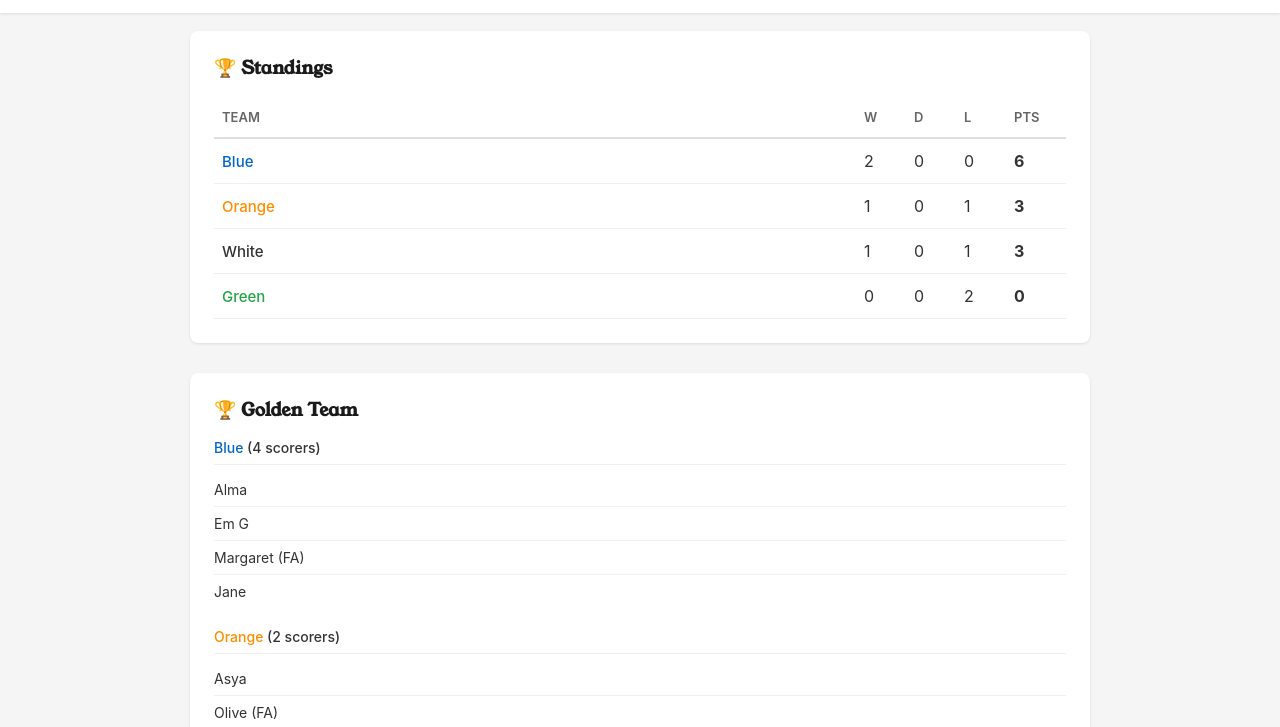
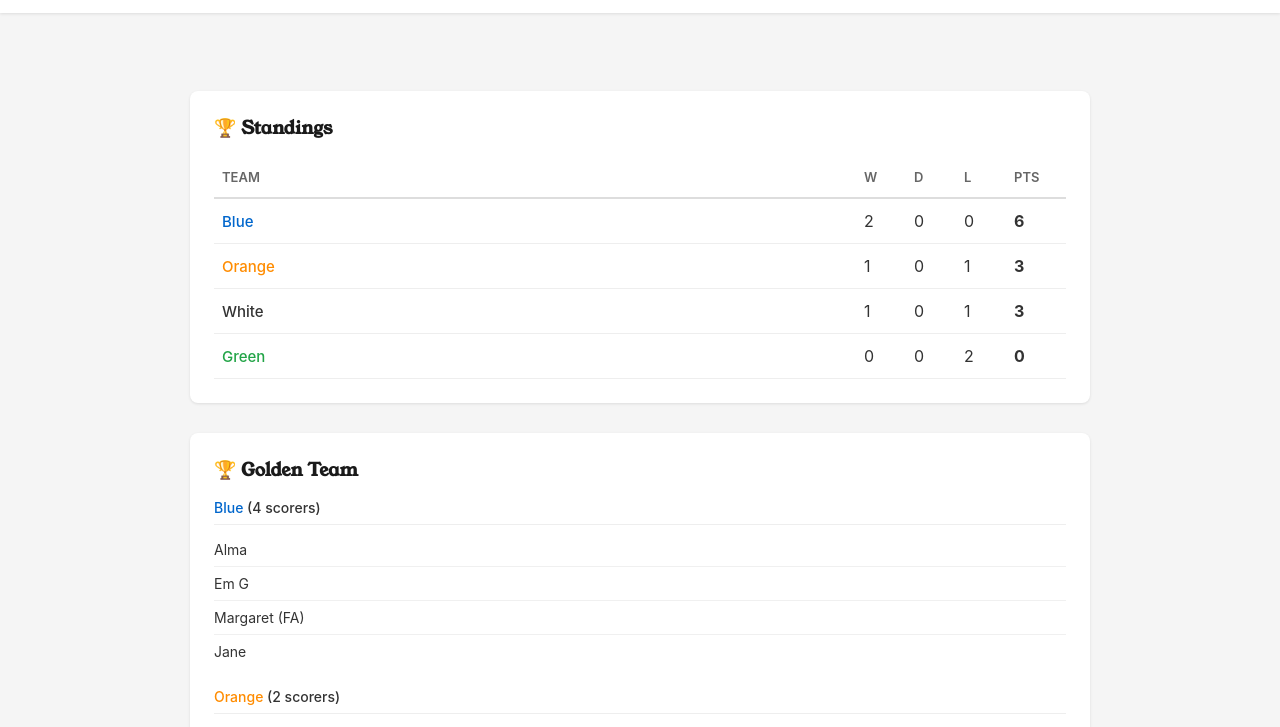
Before and after one commit to lulu-pedro/turtle-league-2026, a plain HTML site: page index.html in a window 1280 px wide. Shown: the part 49-776 px from the top of the page. Drawn offline with Linux system fonts and the light colour scheme.

Commit message:
Update index.html

```diff
--- a/index.html
+++ b/index.html
@@ -17,7 +17,7 @@
       background: #f5f5f5;
       padding: 20px;
       color: #333;
-      padding-top: 80px;
+      padding-top: 140px;
     }
 
     .header {
```
